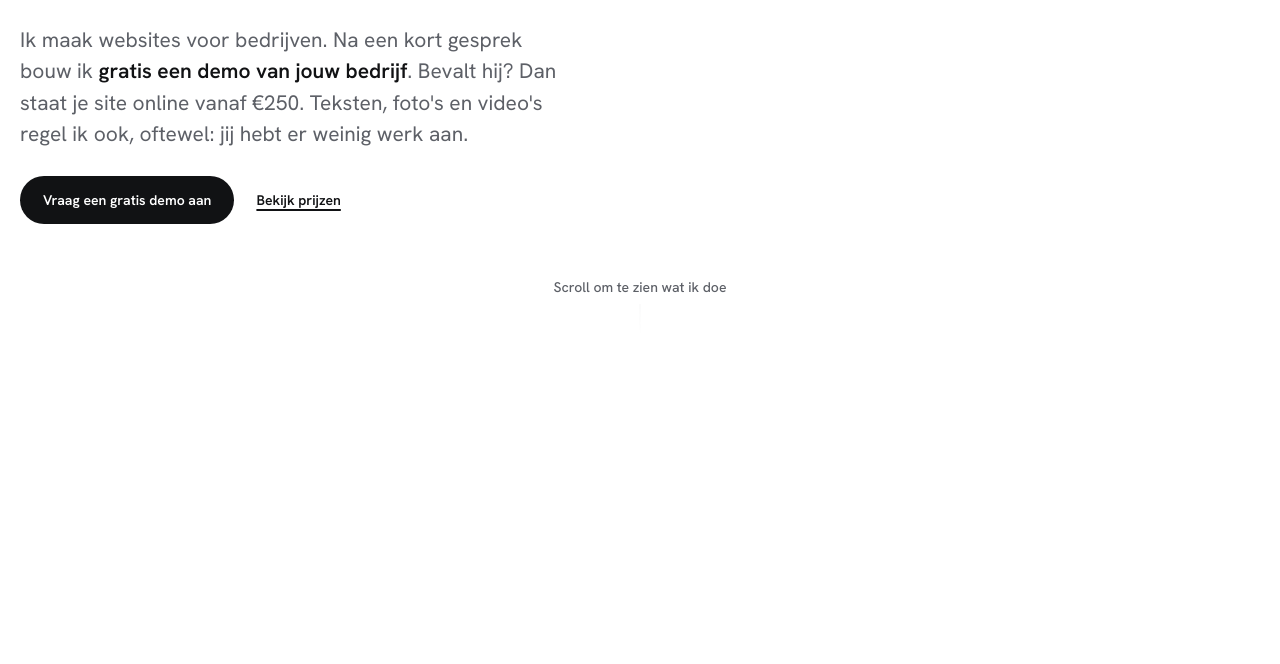
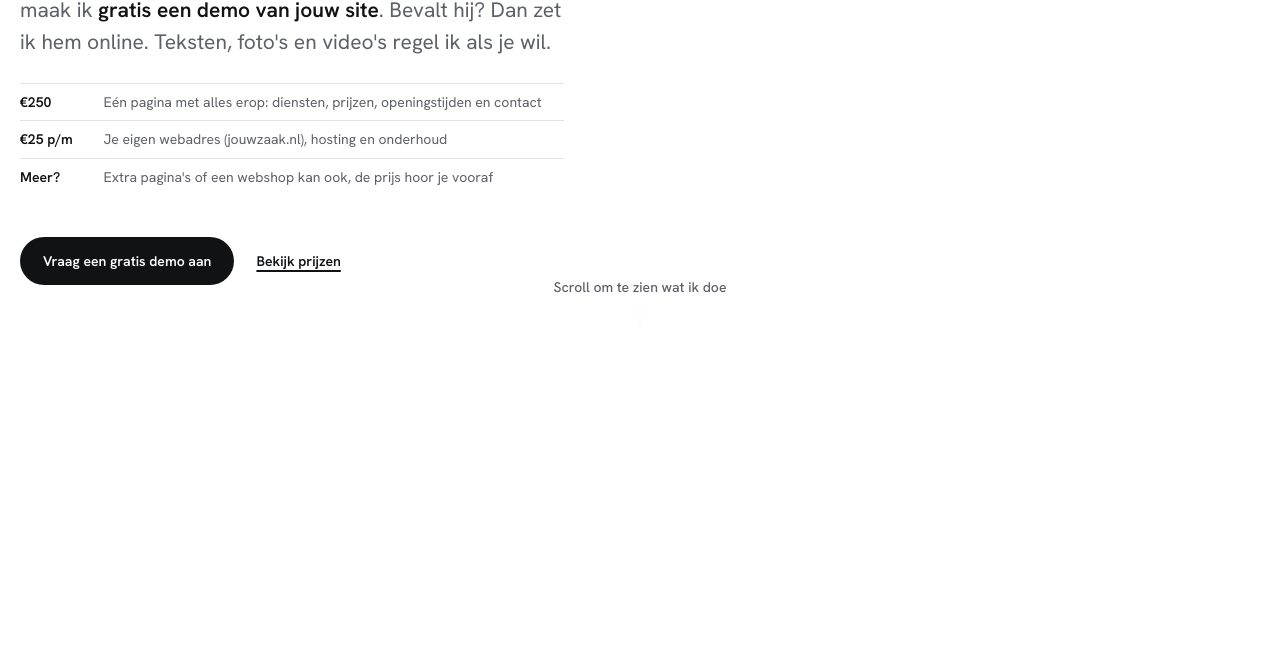
Before and after one commit to Efe-Aydin303/website-business, a plain HTML site: page efeweb-site/index.html in a window 1280 px wide. Shown: the part 436-1100 px from the top of the page. Drawn offline with Linux system fonts and the light colour scheme.

Commit message:
Hero: aanbod uitgeschreven (€250 / €25 p/m / meer)
Co-Authored-By: Claude Opus 5.5 <noreply@anthropic.com>
Claude-Session: https://claude.ai/code/session_01795EKkjCV4L4uwsnEhETjT

```diff
--- a/efeweb-site/index.html
+++ b/efeweb-site/index.html
@@ -109,6 +109,9 @@ p { margin: 0; }
 .intro .lead { color: var(--muted); max-width: 30rem; }
 .intro .lead strong { color: var(--ink); font-weight: 600; }
 .intro .ctas { display: flex; flex-wrap: wrap; gap: 8px; }
+.intro .offer { list-style: none; margin: 0 0 24px; padding: 0; max-width: 34rem; display: grid; gap: 8px; color: var(--muted); font-size: var(--t-sm); line-height: 1.45; }
+.intro .offer li { display: grid; grid-template-columns: 4.6rem 1fr; gap: 10px; padding-top: 8px; border-top: 1px solid var(--line); }
+.intro .offer b { color: var(--ink); font-weight: 600; }
 .story.past .intro { opacity: 0; transform: translateY(-24px); pointer-events: none; }
 @media (min-width: 900px) { .intro .wrap { grid-template-columns: 7fr 5fr; align-items: end; gap: 48px; } }
 
@@ -555,7 +558,8 @@ html[data-theme="dark"] .theme-btn .moon { display: block; } html[data-theme="da
         <div class="wrap">
           <h1><span>Een website voor</span> <span>jouw bedrijf.</span> <span>Eerst gratis zien.</span></h1>
           <div class="side-txt">
-            <p class="lead">Ik maak websites voor bedrijven. Na een kort gesprek bouw ik <strong>gratis een demo van jouw bedrijf</strong>. Bevalt hij? Dan staat je site online vanaf €250. Teksten, foto's en video's regel ik ook, oftewel: jij hebt er weinig werk aan.</p>
+            <p class="lead">Ik maak websites voor ondernemers. Na een kort gesprek maak ik <strong>gratis een demo van jouw site</strong>. Bevalt hij? Dan zet ik hem online. Teksten, foto's en video's regel ik als je wil.</p>
+            <ul class="offer"><li><b>€250</b> Eén pagina met alles erop: diensten, prijzen, openingstijden en contact</li><li><b>€25 p/m</b> Je eigen webadres (jouwzaak.nl), hosting en onderhoud</li><li><b>Meer?</b> Extra pagina's of een webshop kan ook, de prijs hoor je vooraf</li></ul>
             <div class="ctas">
               <button class="btn btn-ink" type="button" data-go="contact">Vraag een gratis demo aan</button>
               <button class="link-btn" type="button" data-go="prijzen">Bekijk prijzen</button>
```
